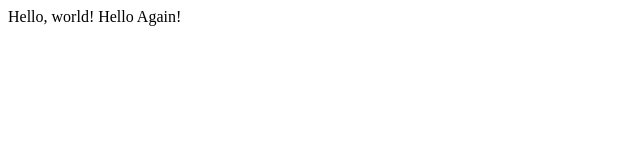
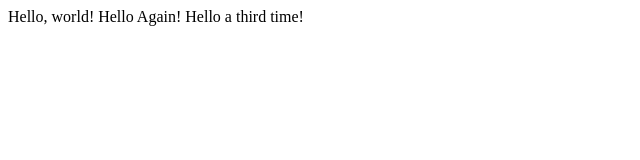
Before and after one commit to dlowmx/lecture0, a plain HTML site: page hello.html in a window 1280 px wide. Shown: the whole page, without its empty margins (0-640 px from the left). Drawn offline with Linux system fonts and the light colour scheme.

```diff
--- a/hello.html
+++ b/hello.html
@@ -4,6 +4,6 @@
     <title>My Webpage! </title>
   </head>
   <body>
-      Hello, world! Hello Again!
+      Hello, world! Hello Again! Hello a third time!
   </body>
 </html>
```
